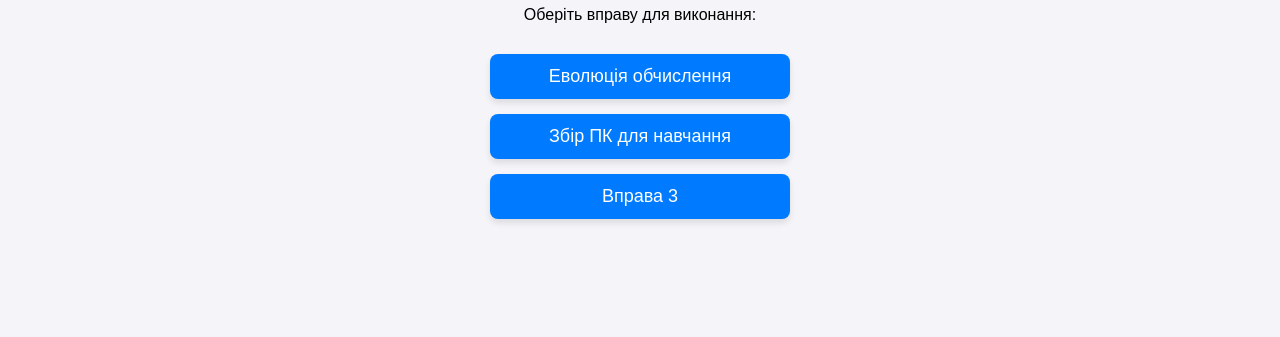
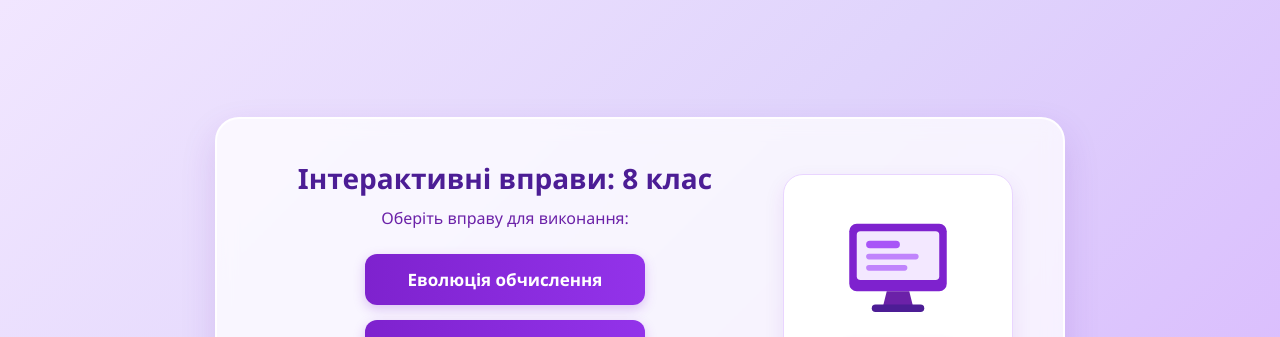
Before and after one commit to valentunaandriyvna-maker/inform_vpravu, a plain HTML site: page 8-klas/index.html in a window 1280 px wide. Shown: the part 102-439 px from the top of the page. Drawn offline with Linux system fonts and the light colour scheme.

Commit message:
Add files via upload

```diff
--- a/8-klas/index.html
+++ b/8-klas/index.html
@@ -2,29 +2,42 @@
 <html lang="uk">
 <head>
     <meta charset="UTF-8">
+    <meta name="viewport" content="width=device-width, initial-scale=1.0">
     <title>Інтерактивні вправи - 8 клас</title>
-    <style>
-        body { font-family: Arial, sans-serif; text-align: center; margin-top: 50px; background: #f4f4f9; }
-        h1 { color: #333; }
-        .btn-container { display: flex; flex-direction: column; align-items: center; gap: 15px; margin-top: 30px; }
-        .btn {
-            display: inline-block; padding: 12px 25px; font-size: 18px; color: white;
-            background-color: #007bff; text-decoration: none; border-radius: 8px;
-            width: 250px; text-align: center; box-shadow: 0 4px 6px rgba(0,0,0,0.1);
-            transition: background 0.3s;
-        }
-        .btn:hover { background-color: #0056b3; }
-    </style>
+    <!-- Підключення зовнішнього файлу стилів -->
+    <link rel="stylesheet" href="style.css">
 </head>
 <body>
+    <div class="main-wrapper">
+        <!-- Основна частина з вправами -->
+        <div class="content-section">
             <h1>Інтерактивні вправи: 8 клас</h1>
             <p>Оберіть вправу для виконання:</p>
 
             <div class="btn-container">
-        <!-- Посилання ведуть просто на назви папок із вправами -->
                 <a class="btn" href="evolutsia_pc/">Еволюція обчислення</a>
                 <a class="btn" href="zbir_pc/">Збір ПК для навчання</a>
                 <a class="btn" href="vprava-3/">Вправа 3</a>
             </div>
+        </div>
+
+        <!-- Бокова панель із зображенням ПК та написом "8 клас" -->
+        <aside class="side-banner">
+            <!-- Векторне зображення комп'ютера -->
+            <svg class="pc-icon" viewBox="0 0 64 64" fill="none" xmlns="http://www.w3.org/2000/svg">
+                <!-- Монітор -->
+                <rect x="6" y="10" width="52" height="36" rx="4" fill="#7E22CE"/>
+                <rect x="10" y="14" width="44" height="26" rx="2" fill="#F3E8FF"/>
+                <!-- Елементи на екрані -->
+                <rect x="15" y="19" width="18" height="4" rx="2" fill="#A855F7"/>
+                <rect x="15" y="26" width="28" height="3" rx="1.5" fill="#C084FC"/>
+                <rect x="15" y="32" width="22" height="3" rx="1.5" fill="#C084FC"/>
+                <!-- Підставка -->
+                <path d="M26 46H38L40 54H24L26 46Z" fill="#6B21A8"/>
+                <rect x="18" y="53" width="28" height="4" rx="2" fill="#4C1D95"/>
+            </svg>
+            <div class="class-badge">8 клас</div>
+        </aside>
+    </div>
 </body>
 </html>
--- /dev/null
+++ b/8-klas/style.css
@@ -0,0 +1,123 @@
+/* Загальні налаштування сторінки */
+* {
+    box-sizing: border-box;
+    margin: 0;
+    padding: 0;
+}
+
+body {
+    font-family: 'Segoe UI', Tahoma, Geneva, Verdana, sans-serif;
+    /* Красивий світло-фіолетовий градієнтний фон */
+    background: linear-gradient(135deg, #f3e8ff 0%, #e0d4fc 50%, #d8b4fe 100%);
+    min-height: 100vh;
+    display: flex;
+    justify-content: center;
+    align-items: center;
+    color: #2e1065;
+    padding: 20px;
+}
+
+/* Головний контейнер, що ділить екран на контент і бокову панель */
+.main-wrapper {
+    display: flex;
+    align-items: center;
+    justify-content: space-between;
+    background: rgba(255, 255, 255, 0.75);
+    backdrop-filter: blur(10px);
+    border: 2px solid rgba(255, 255, 255, 0.9);
+    border-radius: 24px;
+    padding: 40px 50px;
+    max-width: 850px;
+    width: 100%;
+    box-shadow: 0 15px 35px rgba(107, 33, 168, 0.15);
+    gap: 40px;
+}
+
+/* Ліва частина: заголовок і кнопки */
+.content-section {
+    flex: 1;
+    text-align: center;
+}
+
+h1 {
+    color: #4c1d95;
+    font-size: 28px;
+    margin-bottom: 10px;
+}
+
+p {
+    color: #6b21a8;
+    font-size: 16px;
+    margin-bottom: 25px;
+}
+
+.btn-container {
+    display: flex;
+    flex-direction: column;
+    align-items: center;
+    gap: 15px;
+}
+
+.btn {
+    display: inline-block;
+    padding: 14px 25px;
+    font-size: 17px;
+    font-weight: 600;
+    color: #ffffff;
+    background: linear-gradient(90deg, #7e22ce, #9333ea);
+    text-decoration: none;
+    border-radius: 12px;
+    width: 100%;
+    max-width: 280px;
+    text-align: center;
+    box-shadow: 0 4px 12px rgba(126, 34, 206, 0.25);
+    transition: transform 0.2s, box-shadow 0.2s, background 0.3s;
+}
+
+.btn:hover {
+    background: linear-gradient(90deg, #6b21a8, #7e22ce);
+    transform: translateY(-2px);
+    box-shadow: 0 6px 16px rgba(126, 34, 206, 0.35);
+}
+
+/* Права частина (збоку): картка з ПК та написом "8 клас" */
+.side-banner {
+    display: flex;
+    flex-direction: column;
+    align-items: center;
+    justify-content: center;
+    background: #ffffff;
+    padding: 30px;
+    border-radius: 20px;
+    box-shadow: 0 8px 20px rgba(107, 33, 168, 0.1);
+    min-width: 230px;
+    border: 1px solid #e9d5ff;
+}
+
+.pc-icon {
+    width: 120px;
+    height: 120px;
+    margin-bottom: 15px;
+}
+
+.class-badge {
+    font-size: 26px;
+    font-weight: 800;
+    color: #ffffff;
+    background: #8b5cf6;
+    padding: 8px 24px;
+    border-radius: 50px;
+    letter-spacing: 1px;
+    box-shadow: 0 4px 10px rgba(139, 92, 246, 0.3);
+}
+
+/* Адаптація для мобільних телефонів */
+@media (max-width: 700px) {
+    .main-wrapper {
+        flex-direction: column-reverse;
+        padding: 30px 20px;
+    }
+    .side-banner {
+        width: 100%;
+    }
+}
```
Lines whose indentation alone changed are shown as unchanged.
